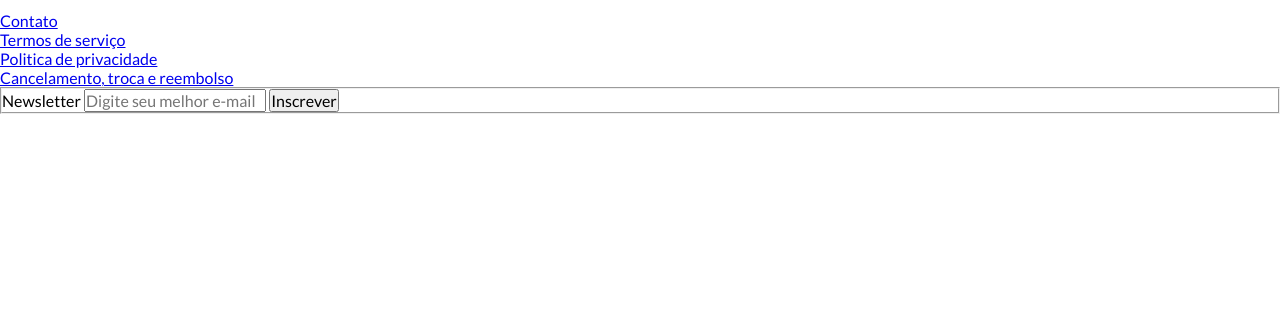
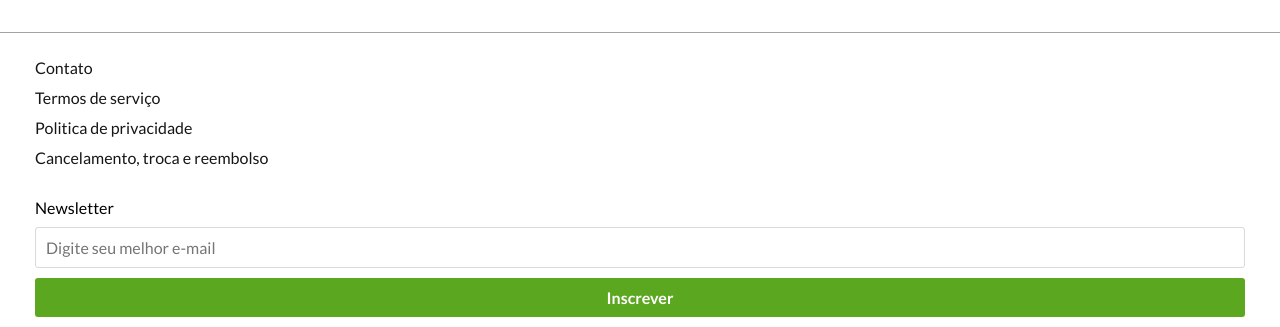
Before and after one commit to jhonatasv/selfcare, a plain HTML site: page index.html in a window 1280 px wide. Shown: the part 1084-1411 px from the top of the page. Before the commit the page ends 1198 px from the top, so only its background shows below. Drawn offline with Linux system fonts and the light colour scheme.

Commit message:
add style em footer

```diff
--- a/assets/css/style.css
+++ b/assets/css/style.css
@@ -11,6 +11,7 @@
     font-family: 'Lato', sans-serif;
     font-size: 1em;
     list-style: none;
+    text-decoration: none;
 }
 
 :root {
@@ -18,7 +19,8 @@
     ---color-green-hover: #5da72071;
     ---color-black: #161616;
     ---color-gray:#A5A1A1;
-    ---color-white: #F9F9F9;
+    /* ---background: #F9F9F9; */
+    ---color-white: #ffffff;
 }
 
 html, body {
@@ -31,6 +33,7 @@ header {
     justify-content: space-between;
     align-items: center;
     padding: 25px;
+    background-color: var(---color-white);
 }
 
 .logo {
@@ -68,6 +71,7 @@ header {
     padding: 20px 1px;
     color: var(---color-black);
     border-bottom: 0.2px solid var(---color-gray);
+
 }
 
 .title h1 {
@@ -84,9 +88,10 @@ header {
     display: flex;
     justify-content: space-between;
     flex-wrap: wrap;
-    padding: 14px 35px;
+    padding: 14px 35px 35px;
     row-gap: 50px;
     margin-top: 20px;
+    border-bottom: 0.2px solid var(---color-gray);
 }
 
 .card-product {
@@ -99,12 +104,8 @@ header {
 
 .img-2 {
     background:#C4C4C4 url(../img/produt-2.jpg);
+}
 
-    /* background-position: center center;
-    background-repeat: no-repeat;
-    background-size: cover;
-    height: 141px; */
-}
 .img-3 {
     background: #C4C4C4 url(../img/produt-3.jpg);
 }
@@ -153,3 +154,41 @@ header {
     font-size: 1.1em;
     color: var(---color-green);
 }
+
+footer .conteiner-ifon {
+    padding: 20px 35px  10px;
+}
+
+.itens-ifon {
+    line-height: 30px;
+}
+
+.itens-ifon a {
+    color: var(---color-black);
+}
+
+.campo-email fieldset {
+    display: flex;
+    flex-direction: column;
+    row-gap: 10px;
+    padding-top: 25px;
+    border: none;
+}
+
+.campo-email input {
+    padding: 10px;
+    border-radius: 3px;
+}
+
+
+input:nth-last-of-type(2) {
+    color: #A8A4A4;
+    border: 0.395833px solid #D9D9D9;
+}
+
+.btn-submit{
+    background-color: #5CA720;
+    font-weight: 800;
+    color: var(---color-white);
+    border: none;
+}
```
